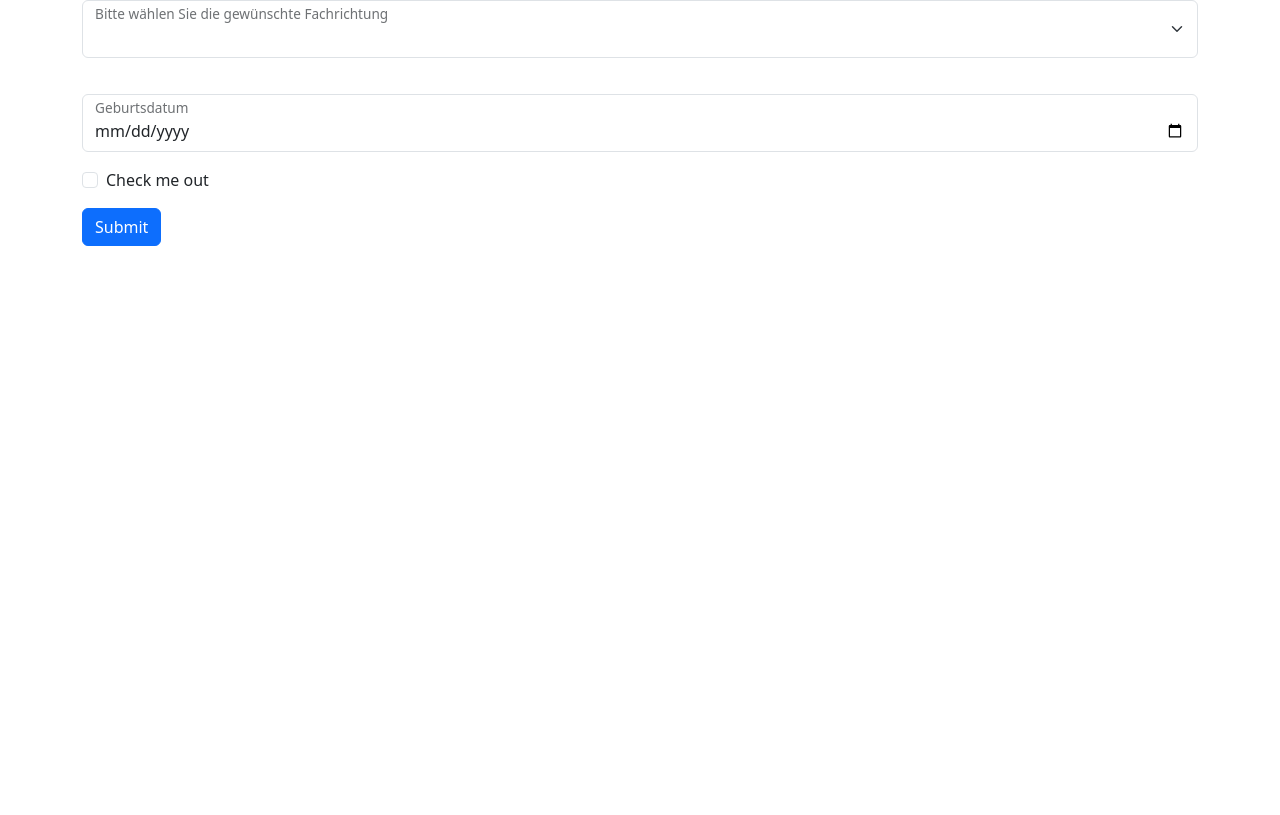
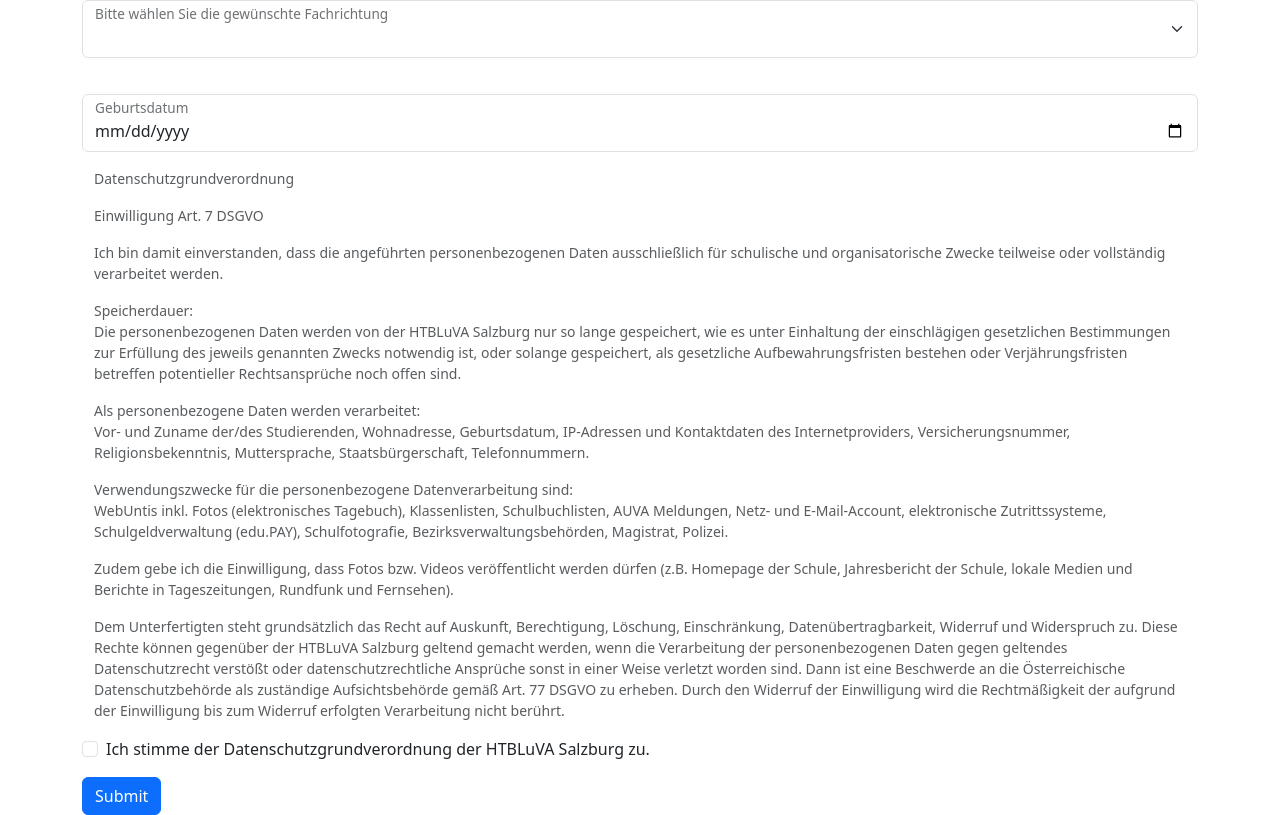
Before and after one commit to DataPhaseDan/HTL_SVS, a React (Vite) app: page / in a window 1280 px wide. Shown: the part 488-1303 px from the top of the page. Before the commit the page ends 800 px from the top, so only its background shows below. Built offline with nearby package versions, Linux system fonts and the light colour scheme.

Commit message:
implement_forms_4

```diff
--- a/src/App.tsx
+++ b/src/App.tsx
@@ -90,7 +90,46 @@
 					</Form.Group>
 				</Row>
 				<Form.Group className="mb-3" id="formGridCheckbox">
-					<Form.Check type="checkbox" label="Check me out" />
+					<Container className='mt-2 mb-2' style={{ whiteSpace: 'pre-wrap' }}>
+						<Form.Text id="DsgvoState" muted  >
+							<p>
+								Datenschutzgrundverordnung
+							</p>
+							<p>
+
+								Einwilligung
+								Art. 7 DSGVO
+							</p>
+							<p>Ich bin damit einverstanden, dass die angeführten personenbezogenen Daten ausschließlich für schulische und organisatorische Zwecke teilweise oder vollständig verarbeitet werden.</p>
+							<p>
+
+								Speicherdauer:
+								<br />
+								Die personenbezogenen Daten werden von der HTBLuVA Salzburg nur so lange gespeichert, wie es unter Einhaltung der einschlägigen gesetzlichen Bestimmungen zur Erfüllung des jeweils genannten Zwecks notwendig ist, oder solange gespeichert, als gesetzliche Aufbewahrungsfristen bestehen oder Verjährungsfristen betreffen potentieller Rechtsansprüche noch offen sind.
+							</p>
+							<p>
+								Als personenbezogene Daten werden verarbeitet:
+								<br />
+								Vor- und Zuname der/des Studierenden, Wohnadresse, Geburtsdatum, IP-Adressen und Kontaktdaten des Internetproviders, Versicherungsnummer, Religionsbekenntnis, Muttersprache, Staatsbürgerschaft, Telefonnummern.
+							</p>
+							<p>
+								Verwendungszwecke für die personenbezogene Datenverarbeitung sind:
+								<br />
+								<p>
+									WebUntis inkl. Fotos (elektronisches Tagebuch), Klassenlisten, Schulbuchlisten, AUVA Meldungen, Netz- und E-Mail-Account, elektronische Zutrittssysteme, Schulgeldverwaltung (edu.PAY), Schulfotografie, Bezirksverwaltungsbehörden, Magistrat, Polizei.
+								</p>
+								<p>
+									Zudem gebe ich die Einwilligung, dass Fotos bzw. Videos veröffentlicht werden dürfen (z.B. Homepage der Schule, Jahresbericht der Schule, lokale Medien und Berichte in Tageszeitungen, Rundfunk und Fernsehen).
+								</p>
+
+								Dem Unterfertigten steht grundsätzlich das Recht auf Auskunft, Berechtigung, Löschung, Einschränkung, Datenübertragbarkeit, Widerruf und Widerspruch zu. Diese Rechte können gegenüber der HTBLuVA Salzburg geltend gemacht werden, wenn die Verarbeitung der personenbezogenen Daten gegen geltendes Datenschutzrecht verstößt oder datenschutzrechtliche Ansprüche sonst in einer Weise verletzt worden sind. Dann ist eine Beschwerde an die Österreichische Datenschutzbehörde als zuständige Aufsichtsbehörde gemäß Art. 77 DSGVO zu erheben. Durch den Widerruf der Einwilligung wird die Rechtmäßigkeit der aufgrund der Einwilligung bis zum Widerruf erfolgten Verarbeitung nicht berührt.
+							</p>
+						</Form.Text>
+
+					</Container>
+
+					<Form.Check type="checkbox" label="Ich stimme der Datenschutzgrundverordnung der HTBLuVA Salzburg zu." />
+
 				</Form.Group>
 
 				<Button variant="primary" type="submit">
```
